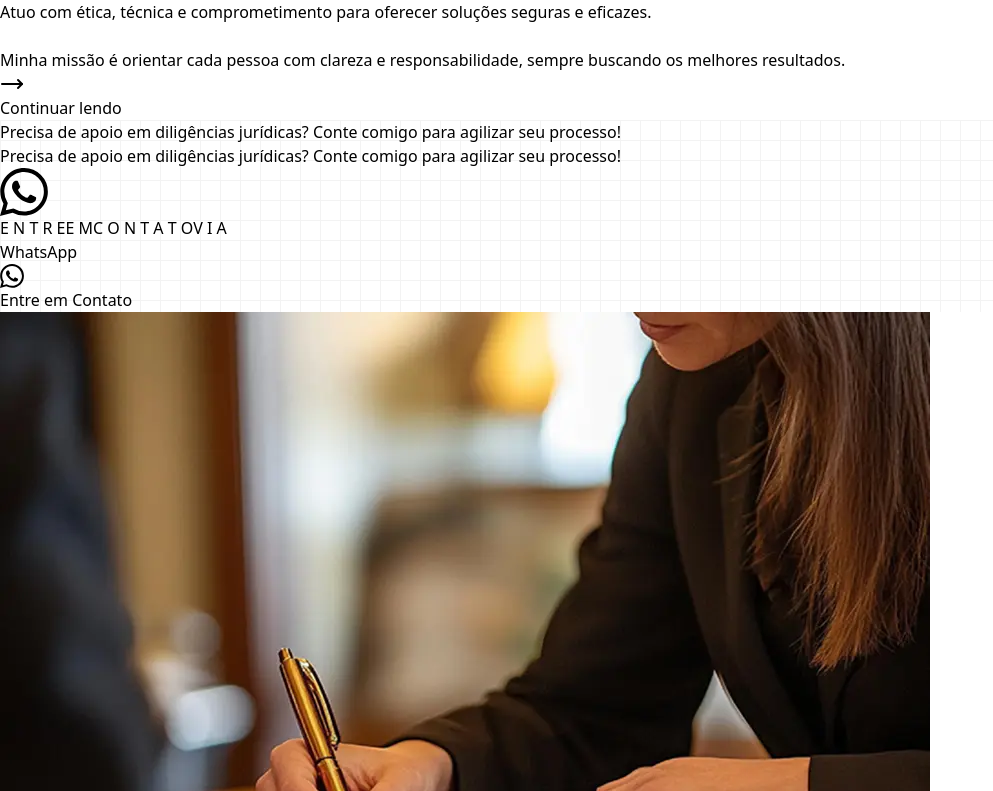
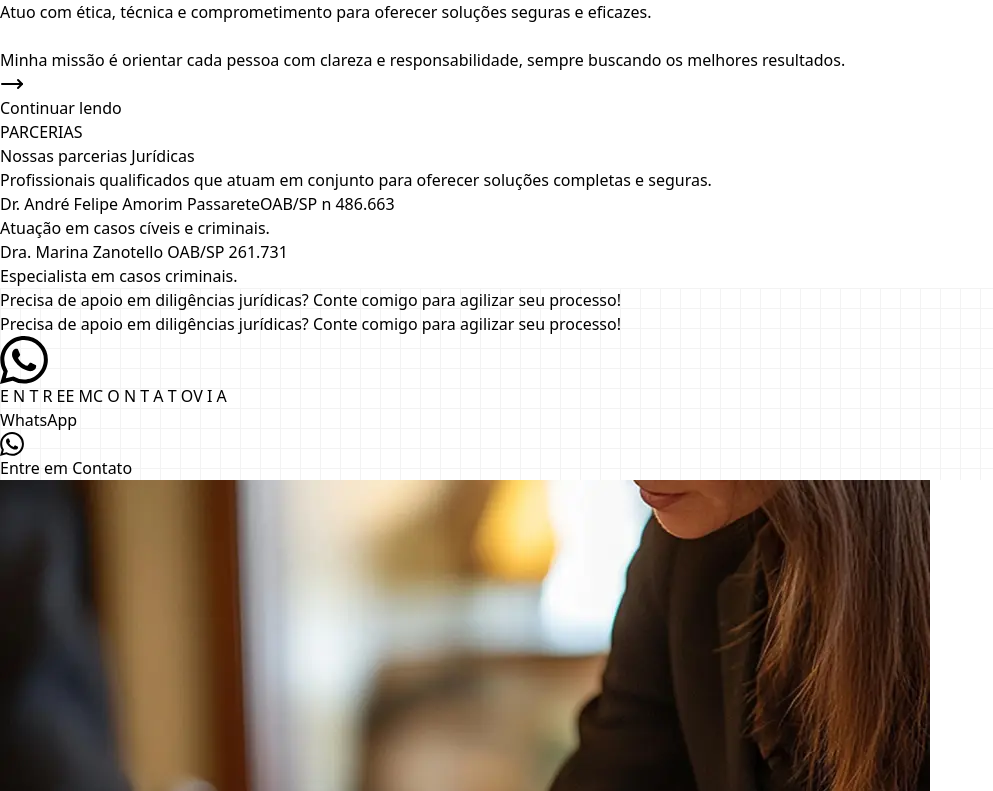
Before and after one commit to Paper-Street-Softwares/LP-Sabrina-Fernandes, a React (Vite) app: page / in a window 1280 px wide. Shown: the part 2129-2920 px from the top of the page, without its empty margins (0-993 px from the left). Built offline with nearby package versions, Linux system fonts and the light colour scheme; a web font is replaced by a local one.

Commit message:
fix: Seção nova

```diff
--- a/src/components/cards/TeamMember.jsx
+++ b/src/components/cards/TeamMember.jsx
@@ -3,19 +3,19 @@ export default function TeamMember(props) {
     props;
 
   return (
-    <div className="flex flex-col items-center justify-center p-[20px] w-full tablet1:w-[45%] desktop1:w-[22%]">
-      <img
+    <div className="flex flex-col items-center justify-center p-[20px] tablet1:w-[70%] m-auto text-center text-white">
+      {/* <img
         alt={alt}
         src={img}
         className="w-[215px] h-[215px] desktop1:w-full desktop1:h-full mb-[24px] bg-colorBlack rounded-full"
-      ></img>
+      ></img> */}
       <h1 className="mb-[8px] text-title1 font-bold">{name}</h1>
       <div className="desktop2:h-[48px] desktop2:mb-[20px] flex justify-center">
-        <p className="text-center text-paragraphLight desktop2:mb-[20px] tablet1:w-[80%]">
+        <p className="text-center text-white/70 desktop2:mb-[20px] tablet1:w-full">
           {role}
         </p>
       </div>
-      <div className="flex gap-[16px] mt-[12px] desktop2:mt-[0px]">
+      {/* <div className="flex gap-[16px] mt-[12px] desktop2:mt-[0px]">
         <a
           href={link1}
           target="_blank"
@@ -37,7 +37,7 @@ export default function TeamMember(props) {
         >
           {icon3}
         </a>
-      </div>
+      </div> */}
     </div>
   );
 }
--- a/src/components/sections/Team.jsx
+++ b/src/components/sections/Team.jsx
@@ -4,69 +4,46 @@ import SectionHeader from "../sectionElements/SectionHeader";
 import SectionWrapper from "../sectionElements/SectionWrapper";
 import content from "../../content/content";
 import TeamMember from "../cards/TeamMember";
+import { useTranslation } from "react-i18next";
 
 const whatsappContactLink = `${content.texts.links.ctaWhatsapp}`;
 
 export default function Team() {
+  const { t } = useTranslation();
+
   return (
-    <SectionArea className="quinary">
+    <SectionArea className="bg-bgSectionDark">
       <SectionHeader
         className="text-center"
-        sectionHeaderTitle={content.texts.team.title}
-        sectionHeaderSubtitle={content.texts.team.subtitle}
+        miniTitle={t("team.minitag")}
+        sectionHeaderTitle={t("team.title")}
+        sectionHeaderSubtitle={t("team.subtitle")}
+        titleColorSet="text-white"
+        subtitleColorSet="text-white"
       />
 
-      <SectionWrapper className="flex justify-center">
+      <SectionWrapper>
         <MotionDivDownToUp>
-          <div className="flex flex-col gap-[20px] tablet1:flex-row tablet1:flex-wrap tablet1:justify-between">
+          <div className="flex flex-col gap-10 m-auto w-full">
+            {/* Primeira linha de membros */}
+            <div className="flex flex-wrap justify-center gap-4 tablet2:gap-10 items-center ">
+              <div className="">
                 <TeamMember
                   img={content.texts.team.members.member1.img.img}
                   alt={content.texts.team.members.member1.img.alt}
-              name={content.texts.team.members.member1.name}
-              role={content.texts.team.members.member1.role}
-              icon1={content.texts.team.members.member1.socialMedia.icon1}
-              link1={content.texts.team.members.member1.socialMedia.link1}
-              icon2={content.texts.team.members.member1.socialMedia.icon2}
-              link2={content.texts.team.members.member1.socialMedia.link2}
-              icon3={content.texts.team.members.member1.socialMedia.icon3}
-              link3={content.texts.team.members.member1.socialMedia.link3}
+                  name={t("team.members.member1.name")}
+                  role={t("team.members.member1.role")}
                 />
+              </div>
+              <div className="">
                 <TeamMember
                   img={content.texts.team.members.member2.img.img}
                   alt={content.texts.team.members.member2.img.alt}
-              name={content.texts.team.members.member2.name}
-              role={content.texts.team.members.member2.role}
-              icon1={content.texts.team.members.member2.socialMedia.icon1}
-              link1={content.texts.team.members.member2.socialMedia.link1}
-              icon2={content.texts.team.members.member2.socialMedia.icon2}
-              link2={content.texts.team.members.member2.socialMedia.link2}
-              icon3={content.texts.team.members.member2.socialMedia.icon3}
-              link3={content.texts.team.members.member2.socialMedia.link3}
+                  name={t("team.members.member2.name")}
+                  role={t("team.members.member2.role")}
                 />
-            <TeamMember
-              img={content.texts.team.members.member3.img.img}
-              alt={content.texts.team.members.member3.img.alt}
-              name={content.texts.team.members.member3.name}
-              role={content.texts.team.members.member3.role}
-              icon1={content.texts.team.members.member3.socialMedia.icon1}
-              link1={content.texts.team.members.member3.socialMedia.link1}
-              icon2={content.texts.team.members.member3.socialMedia.icon2}
-              link2={content.texts.team.members.member3.socialMedia.link2}
-              icon3={content.texts.team.members.member3.socialMedia.icon3}
-              link3={content.texts.team.members.member3.socialMedia.link3}
-            />
-            <TeamMember
-              img={content.texts.team.members.member4.img.img}
-              alt={content.texts.team.members.member4.img.alt}
-              name={content.texts.team.members.member4.name}
-              role={content.texts.team.members.member4.role}
-              icon1={content.texts.team.members.member4.socialMedia.icon1}
-              link1={content.texts.team.members.member4.socialMedia.link1}
-              icon2={content.texts.team.members.member4.socialMedia.icon2}
-              link2={content.texts.team.members.member4.socialMedia.link2}
-              icon3={content.texts.team.members.member4.socialMedia.icon3}
-              link3={content.texts.team.members.member4.socialMedia.link3}
-            />
+              </div>
+            </div>
           </div>
         </MotionDivDownToUp>
       </SectionWrapper>
--- a/src/locales/pt.json
+++ b/src/locales/pt.json
@@ -101,6 +101,21 @@
       "labelX": "A_Definir"
     }
   },
+  "team": {
+    "minitag": "PARCERIAS",
+    "title": "Nossas parcerias Jurídicas",
+    "subtitle": "Profissionais qualificados que atuam em conjunto para oferecer soluções completas e seguras.",
+    "members": {
+      "member1": {
+        "name": "Dr. André Felipe Amorim PassareteOAB/SP n 486.663",
+        "role": "Atuação em casos cíveis e criminais."
+      },
+      "member2": {
+        "name": "Dra. Marina Zanotello OAB/SP 261.731",
+        "role": "Especialista em casos criminais."
+      }
+    }
+  },
   "ctaSecondary": {
     "title": "<span class=\"text-primary font-bold\">Precisa</span> de apoio em diligências jurídicas? <span class=\"text-primary font-bold\">Conte comigo para agilizar seu processo!</span>",
     "subtitleDireitaPartes": ["E N T R E", "E M", "C O N T A T O", "V I A"],
@@ -130,7 +145,7 @@
       "card4": {
         "stepNumber": 4,
         "cardTitle": "Entrega e follow-up",
-        "cardDescription": "Envio relatório objetivo no prazo combinado, com todos os comprovantes digitalizados. Fico à disposição para ajustes, novas diligências correlatas."
+        "cardDescription": "LP-Sabrina-Fernandes"
       }
     }
   },
--- a/src/pages/Index.jsx
+++ b/src/pages/Index.jsx
@@ -15,6 +15,7 @@ import { useTranslation } from "react-i18next";
 import "./../i18n";
 import Button from "../components/interactives/Button";
 import UnderConstruction from "../components/interactives/UnderConstruction";
+import Team from "../components/sections/Team";
 
 export default function Index() {
   const showUnderConstruction = false;
@@ -75,6 +76,7 @@ export default function Index() {
 
       <About modal={true} showGallery={false} colorMode={colorMode} />
       {/* <AboutInstagram colorMode={colorMode} socialPrint={true} /> */}
+      <Team />
       <CtaSecondary />
       <Steps colorMode={colorMode} />
       {/* <BlogPosts /> */}
```
Lines whose indentation alone changed are shown as unchanged.
